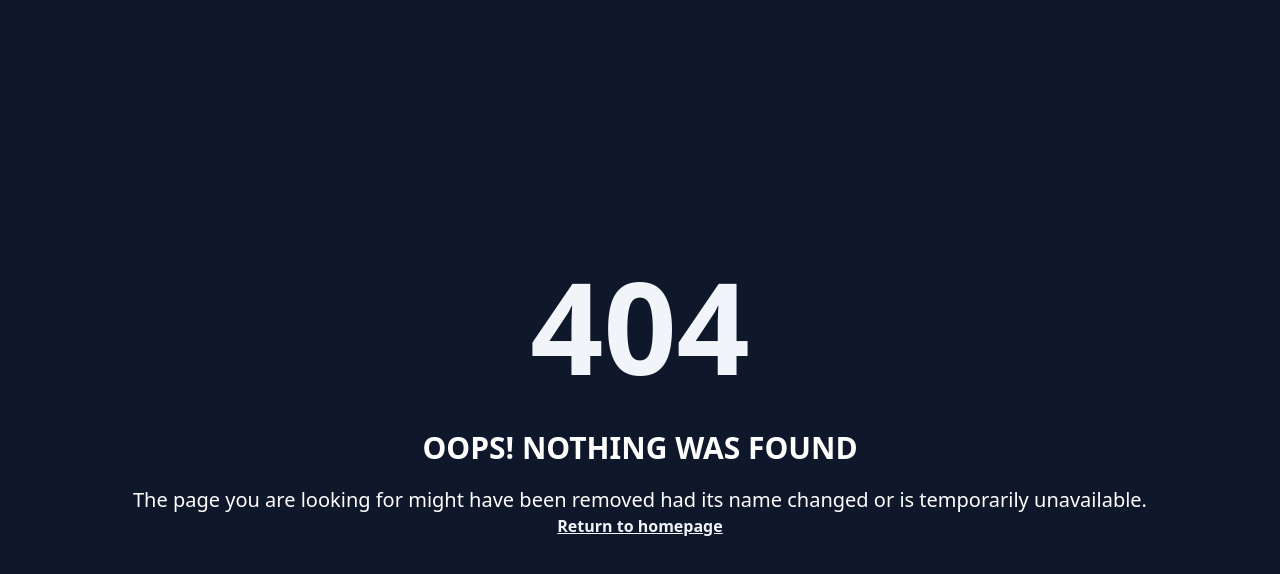
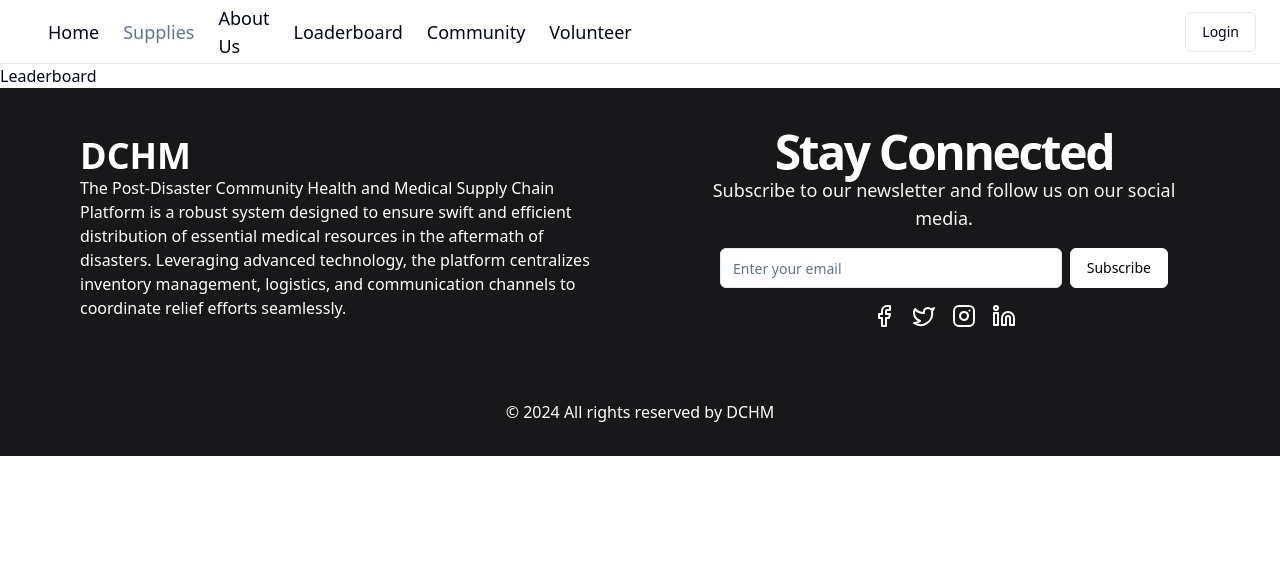
Before and after one commit to akmsyfulalom/l2-assignment-7-client, a React (Vite) app: page /leaderboard in a window 1280 px wide. Before the commit this address had no page. Shown: the top 574 px of the page. Built offline with nearby package versions, Linux system fonts and the light colour scheme.

Commit message:
all the file folder added

```diff
--- a/src/components/Shared/Navbar/navbar.tsx
+++ b/src/components/Shared/Navbar/navbar.tsx
@@ -9,7 +9,7 @@ import {
 import { Sheet, SheetContent, SheetTrigger } from "@/components/ui/sheet";
 import { logout, selectCurrentUser } from "@/redux/features/auth/authSlice";
 import { useAppDispatch, useAppSelector } from "@/redux/hooks";
-import { CircleUser, Menu} from "lucide-react";
+import { CircleUser, Menu } from "lucide-react";
 import { NavLink } from "react-router-dom";
 
 const Navbar = () => {
@@ -29,7 +29,7 @@ const Navbar = () => {
             className="flex items-center gap-2 text-lg font-semibold md:text-base"
           >
             <div>
-              <img  src="/DCHM.png" />
+              <img src="/DCHM.png" />
             </div>
           </NavLink>
           <NavLink
@@ -43,6 +43,31 @@ const Navbar = () => {
             className="text-muted-foreground transition-colors hover:text-foreground"
           >
             Supplies
+          </NavLink>
+          <NavLink
+            to="/about-us"
+            className="text-foreground transition-colors hover:text-foreground"
+          >
+            About Us
+          </NavLink>
+          <NavLink
+            to="/leaderboard"
+            className="text-foreground transition-colors hover:text-foreground"
+          >
+            Loaderboard
+          </NavLink>
+          <NavLink
+            to="/community"
+            className="text-foreground transition-colors hover:text-foreground"
+          >
+            Community
+          </NavLink>
+
+          <NavLink
+            to="/volunteer"
+            className="text-foreground transition-colors hover:text-foreground"
+          >
+            Volunteer
           </NavLink>
         </nav>
         <Sheet>
@@ -62,9 +87,9 @@ const Navbar = () => {
                 to="/"
                 className="flex items-center gap-2 text-lg font-semibold"
               >
-                 <div>
-              <img  src="/DCHM.png" />
-            </div>
+                <div>
+                  <img src="/DCHM.png" />
+                </div>
               </NavLink>
 
               <NavLink
@@ -77,7 +102,31 @@ const Navbar = () => {
                 to="/supplies"
                 className="text-muted-foreground transition-colors hover:text-foreground"
               >
-                 Supplies
+                Supplies
+              </NavLink>
+              <NavLink
+                to="/about-us"
+                className="text-foreground transition-colors hover:text-foreground"
+              >
+                About Us
+              </NavLink>
+              <NavLink
+                to="/leaderboard"
+                className="text-foreground transition-colors hover:text-foreground"
+              >
+                Leaderboard
+              </NavLink>
+              <NavLink
+                to="/community"
+                className="text-foreground transition-colors hover:text-foreground"
+              >
+                Community
+              </NavLink>
+              <NavLink
+                to="/volunteer"
+                className="text-foreground transition-colors hover:text-foreground"
+              >
+                Volunteer
               </NavLink>
             </nav>
           </SheetContent>
--- /dev/null
+++ b/src/components/about/about.tsx
@@ -0,0 +1,11 @@
+
+
+const About = () => {
+    return (
+        <div>
+            about
+        </div>
+    );
+};
+
+export default About;
--- /dev/null
+++ b/src/components/community/community.tsx
@@ -0,0 +1,11 @@
+
+
+const Community = () => {
+    return (
+        <div>
+            Community
+        </div>
+    );
+};
+
+export default Community;
--- /dev/null
+++ b/src/components/leaderboard/leaderboard.tsx
@@ -0,0 +1,11 @@
+
+
+const Leaderboard = () => {
+    return (
+        <div>
+            Leaderboard
+        </div>
+    );
+};
+
+export default Leaderboard;
--- /dev/null
+++ b/src/components/volunteer/volunteer.tsx
@@ -0,0 +1,11 @@
+
+
+const Volunteer = () => {
+    return (
+        <div>
+            Volunteer
+        </div>
+    );
+};
+
+export default Volunteer;
--- /dev/null
+++ b/src/pages/aboutUs/aboutUs.tsx
@@ -0,0 +1,11 @@
+import About from "@/components/about/about";
+
+const AboutUs = () => {
+    return (
+        <div>
+            <About />
+        </div>
+    );
+};
+
+export default AboutUs;
--- /dev/null
+++ b/src/pages/community/community.tsx
@@ -0,0 +1,12 @@
+import Community from "@/components/community/community";
+
+
+const CommunityPage = () => {
+    return (
+        <div>
+            <Community />
+        </div>
+    );
+};
+
+export default CommunityPage;
--- /dev/null
+++ b/src/pages/leaderboard/learderboard.tsx
@@ -0,0 +1,12 @@
+import Leaderboard from "@/components/leaderboard/leaderboard";
+
+
+const LearderboardPage = () => {
+    return (
+        <div>
+            <Leaderboard />
+        </div>
+    );
+};
+
+export default LearderboardPage;
--- /dev/null
+++ b/src/pages/volunteer/volunteer.tsx
@@ -0,0 +1,12 @@
+import Volunteer from "@/components/volunteer/volunteer";
+
+
+const VolunteerPage = () => {
+    return (
+        <div>
+            <Volunteer />
+        </div>
+    );
+};
+
+export default VolunteerPage;
--- a/src/redux/api/baseApi.ts
+++ b/src/redux/api/baseApi.ts
@@ -3,7 +3,7 @@ import { createApi, fetchBaseQuery } from "@reduxjs/toolkit/query/react";
 export const baseApi = createApi({
     reducerPath: 'baseApi',
     baseQuery: fetchBaseQuery({
-        baseUrl: 'https://l2-assignment-6-server-snowy.vercel.app/api/v1',
+        baseUrl: 'http://localhost:5000/api/v1',
         credentials: 'include',
     }),
     tagTypes: ["supply"],
```
Also changed, not shown: src/routes/routes.tsx (+21 -1 lines).
